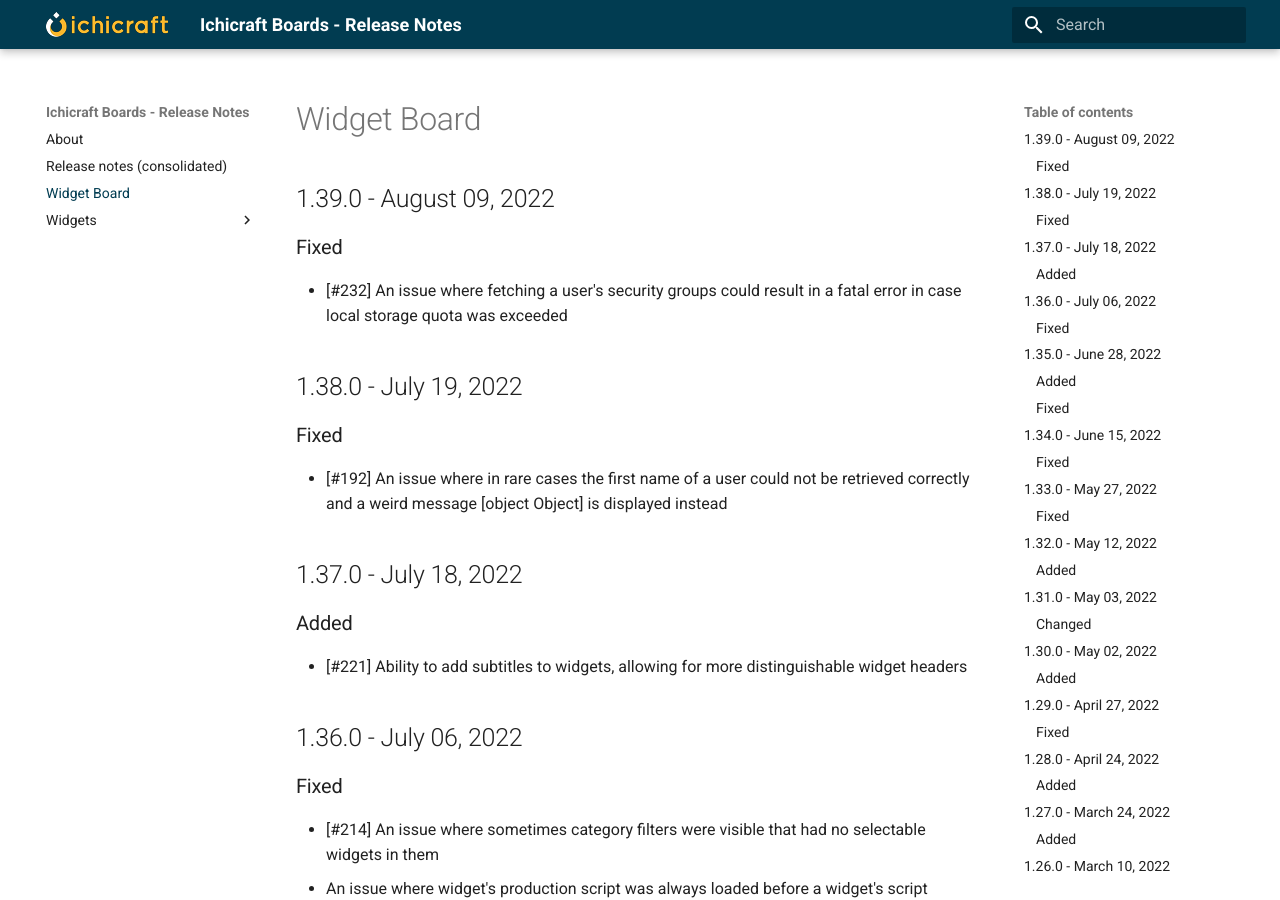
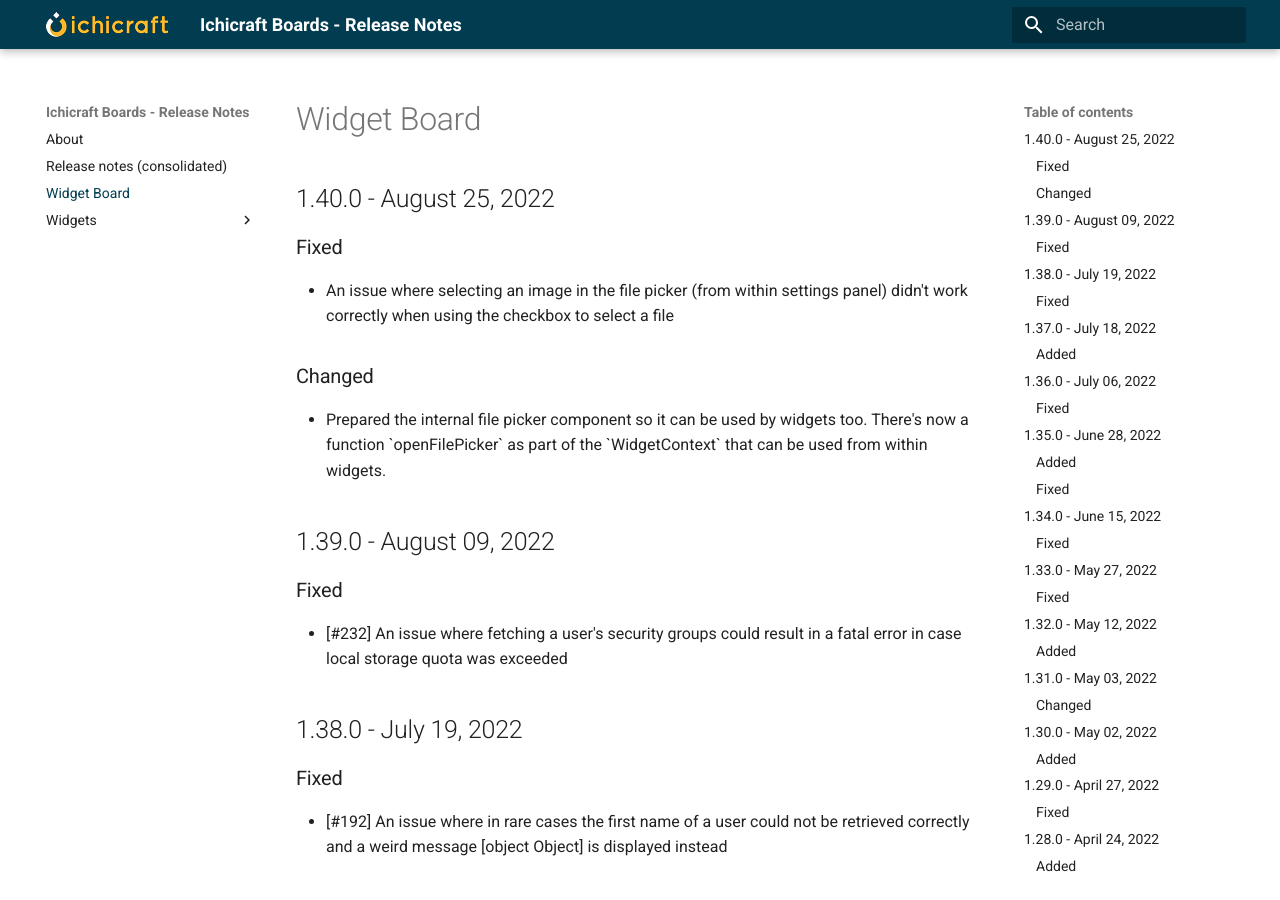
Before and after one commit to ichicraft/widgets-docs, an MkDocs documentation site: the page built from docs/Widget Board.md, in a window 1280 px wide and 900 px high. Built offline with MkDocs 1.6.1 and Material for MkDocs 9.7.7, drawn with Linux system fonts in a browser that asks for light colours.

```diff
--- a/docs/Widget Board.md
+++ b/docs/Widget Board.md
@@ -1,3 +1,11 @@
+## 1.40.0 - August 25, 2022
+
+### Fixed
+- An issue where selecting an image in the file picker (from within settings panel) didn&#x27;t work correctly when using the checkbox to select a file
+
+### Changed
+- Prepared the internal file picker component so it can be used by widgets too. There&#x27;s now a function &#x60;openFilePicker&#x60; as part of the &#x60;WidgetContext&#x60; that can be used from within widgets.
+
 ## 1.39.0 - August 09, 2022
 
 ### Fixed
```
Also changed, not shown: docs/Release-notes-(consolidated).md (+8 -0 lines).
